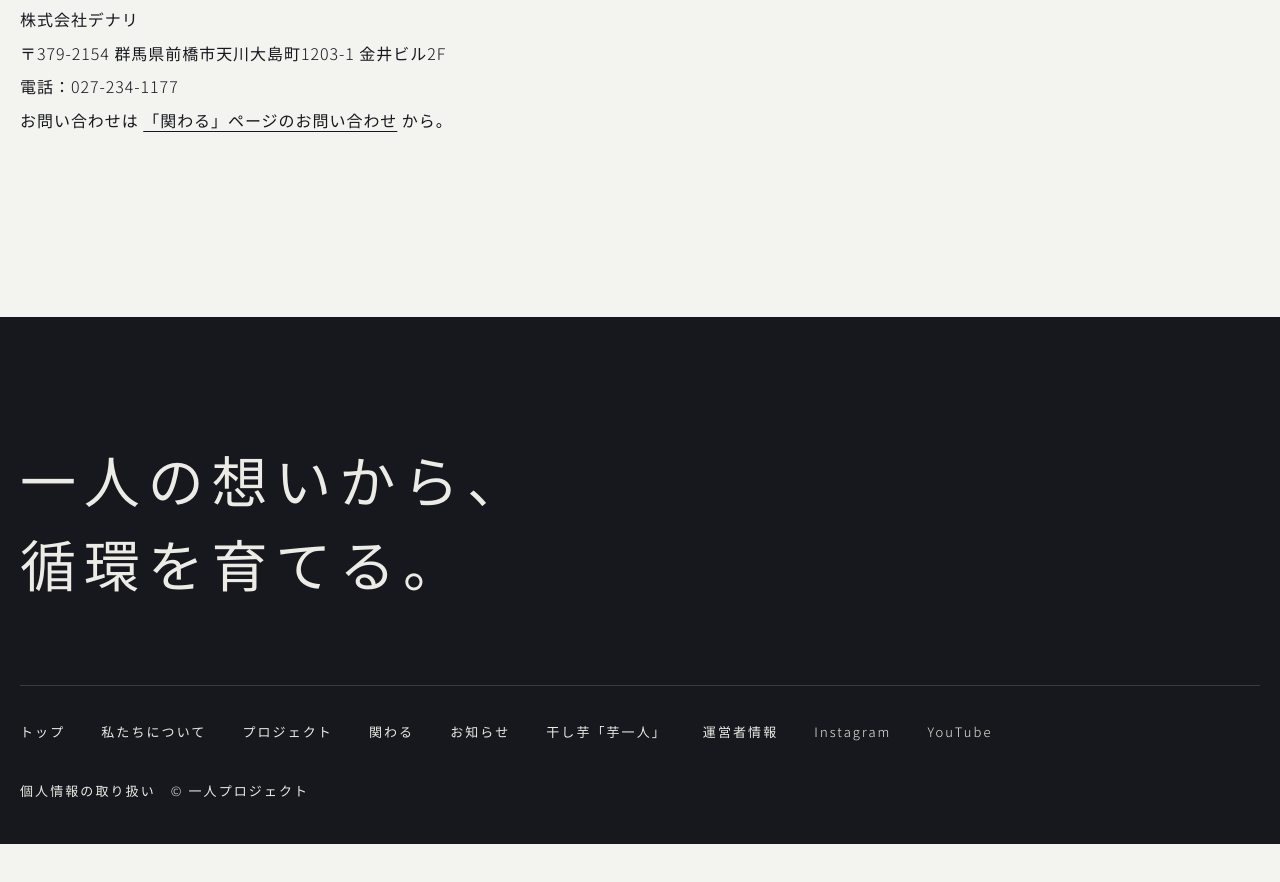
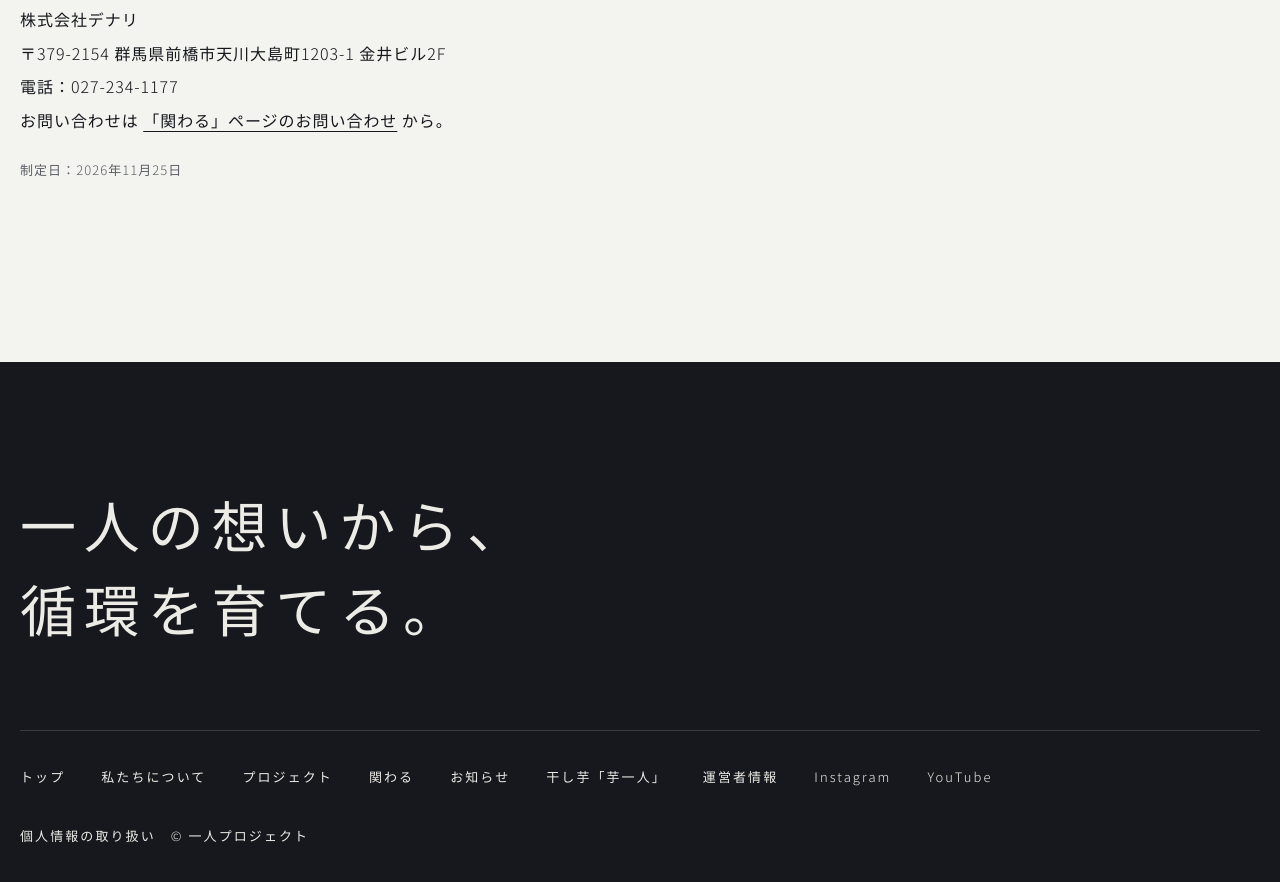
Before and after one commit to uchiikeyu/hitori-project-teian, a plain HTML site: page 本番プレビュー/privacy.html in a window 1280 px wide. Shown: the part 1528-2410 px from the top of the page. Before the commit the page ends 2372 px from the top, so only its background shows below. Drawn offline with nearby package versions, Linux system fonts and the light colour scheme.

Commit message:
本番プレビュー：個人情報ページに制定日を追加
Co-Authored-By: Claude Opus 5.5 <noreply@anthropic.com>

```diff
--- a/本番プレビュー/privacy.html
+++ b/本番プレビュー/privacy.html
@@ -58,7 +58,7 @@
 
         <h2>お問い合わせ先</h2>
         <p>株式会社デナリ<br>〒379-2154 群馬県前橋市天川大島町1203-1 金井ビル2F<br>電話：027-234-1177<br>お問い合わせは <a href="join.html#contact">「関わる」ページのお問い合わせ</a> から。</p>
-
+        <p class="small">制定日：2026年11月25日</p>
       </div>
     </div>
   </section>
```
Also changed, not shown: 1 other file.
